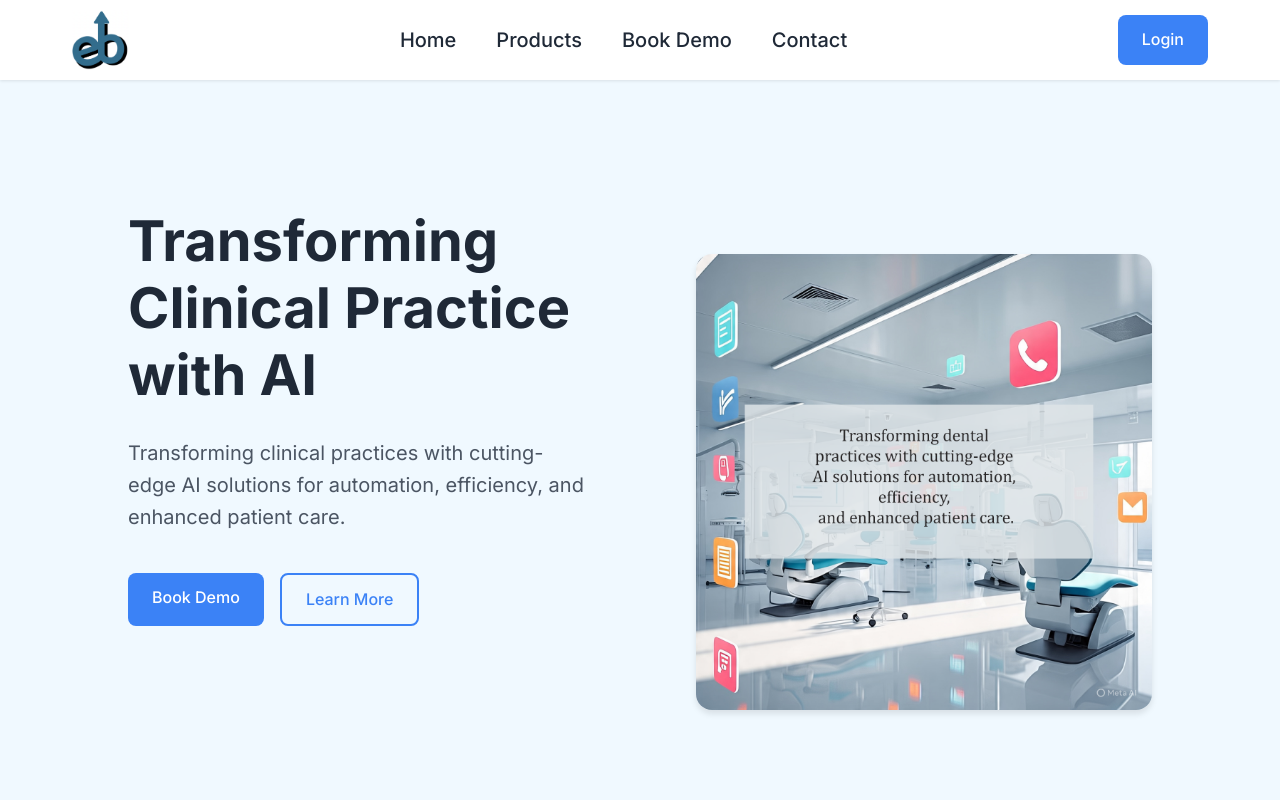
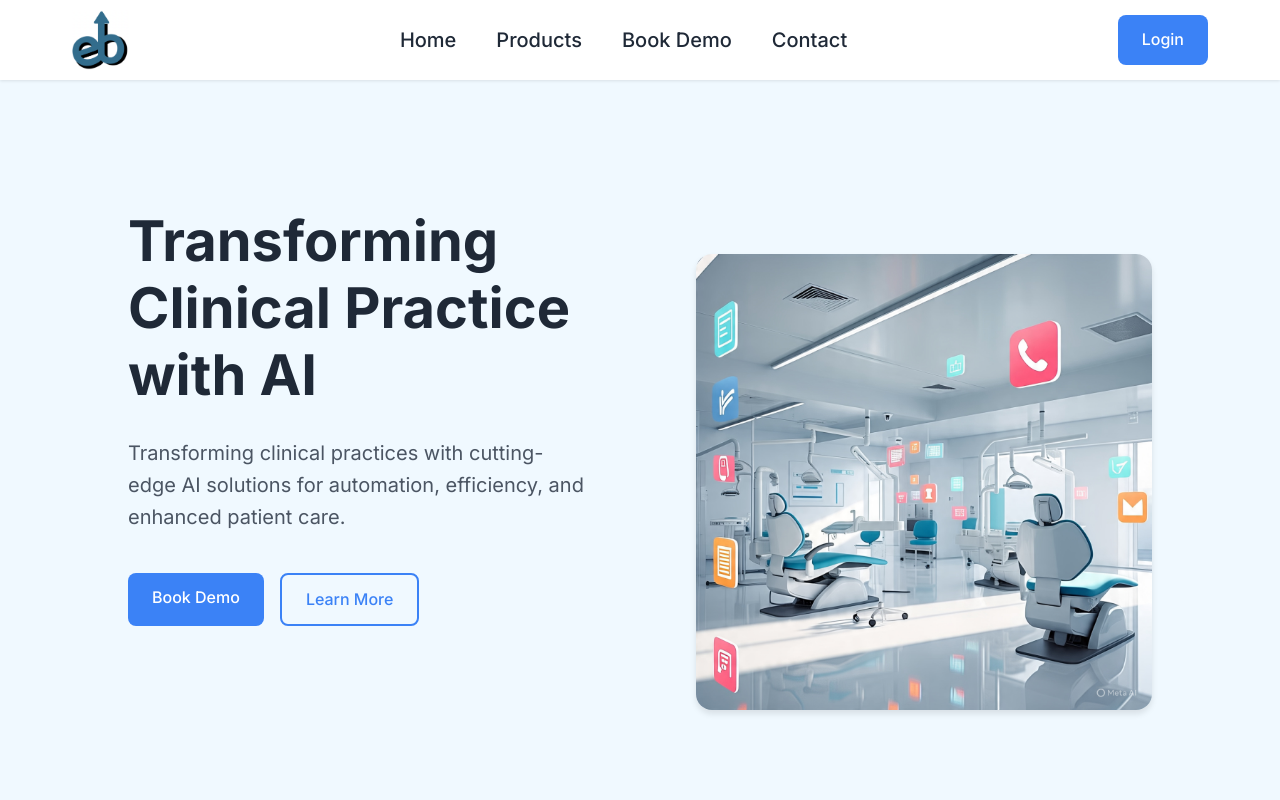
Before and after one commit to Jannatt22/Scheduly-AI, a React (Create React App) app: page / in a window 1280 px wide. Shown: the top 800 px of the page. Built offline with nearby package versions, Linux system fonts and the light colour scheme.

Commit message:
Update hero section image to image-1.jpg

```diff
--- a/src/App.tsx
+++ b/src/App.tsx
@@ -46,7 +46,7 @@ const HeroSection = () => {
         </div>
       </div>
       <div className="hero-image">
-        <img src="/image-1.png" alt="AI Scheduling Interface" className="feature-image" />
+        <img src="/image-1.jpg" alt="AI Scheduling Interface" className="feature-image" />
       </div>
     </section>
   );
```
